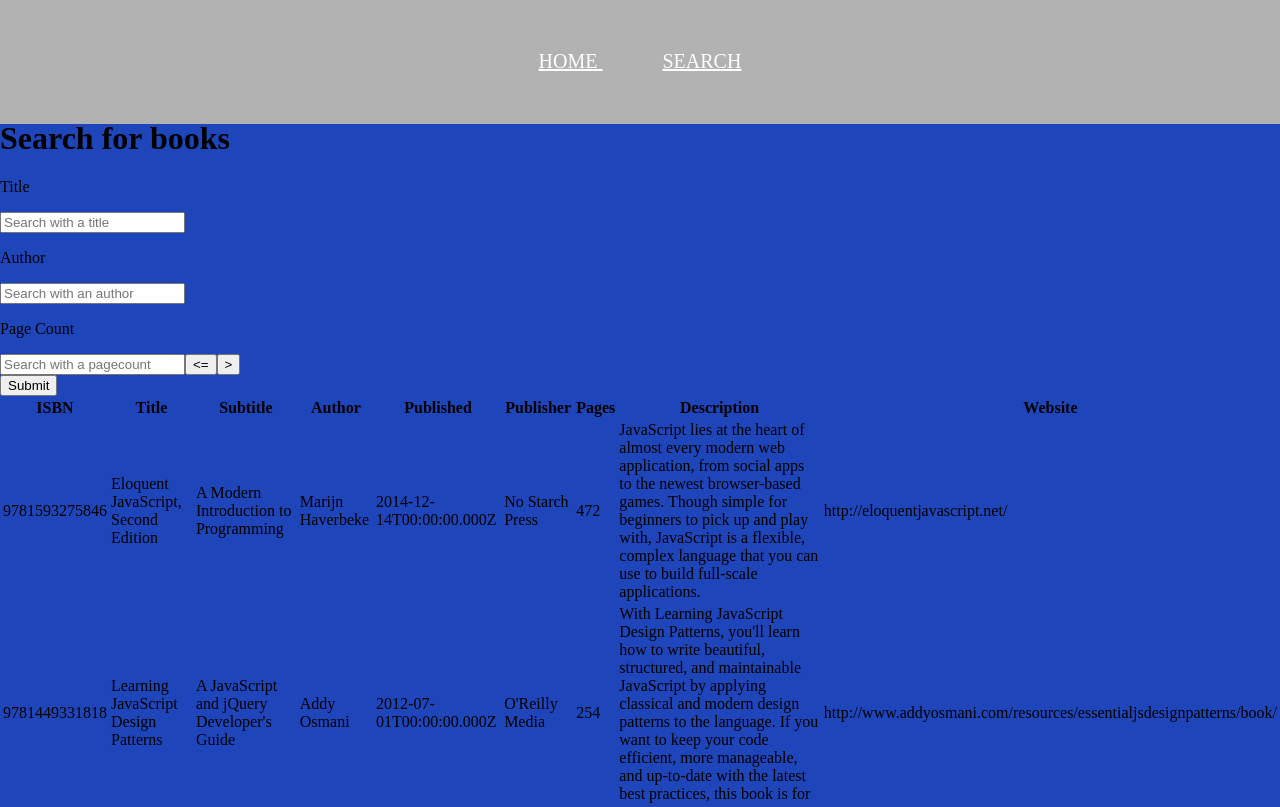
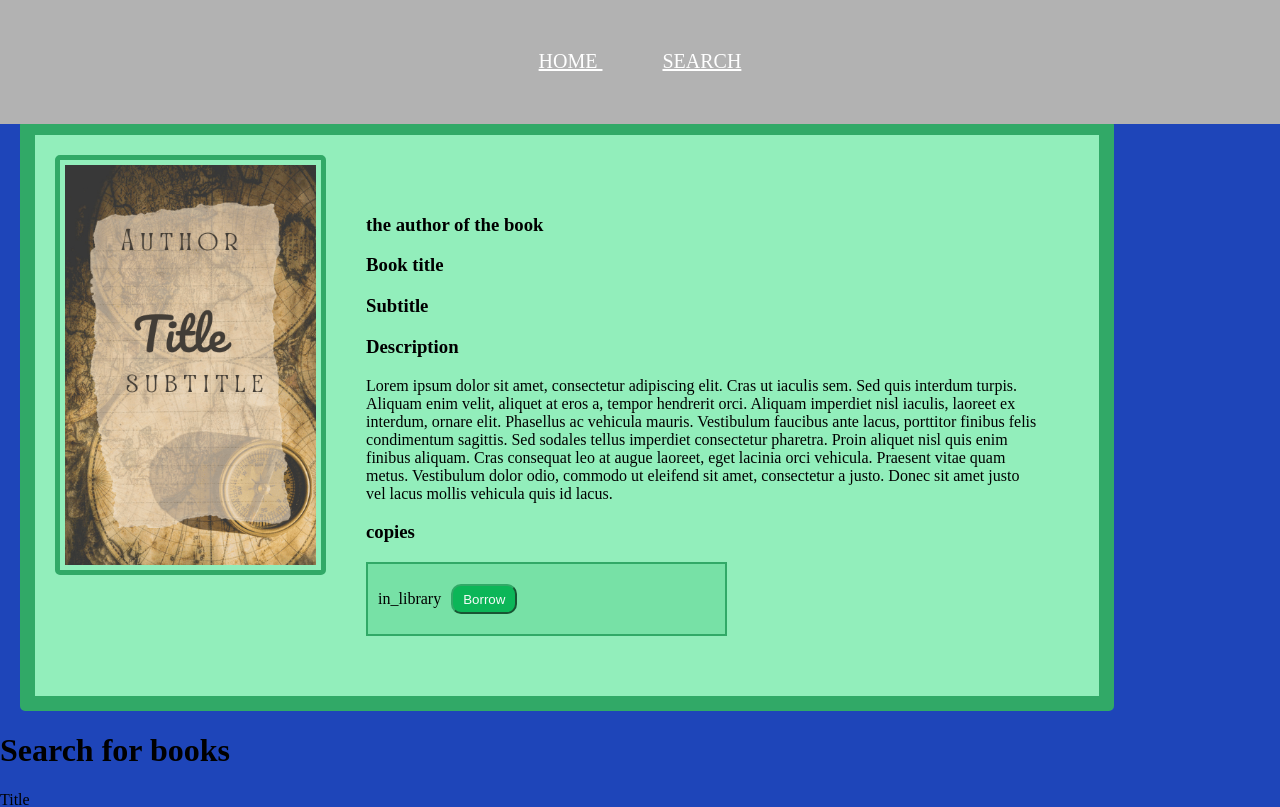
Before and after one commit to KariNurm/Library, a React (Create React App) app in the folder group-project/: page /search in a window 1280 px wide. Shown: the top 807 px of the page. Built offline with nearby package versions, Linux system fonts and the light colour scheme; data requests are answered from the project's data file.

Commit message:
move things around

```diff
--- a/group-project/src/BookComponent.css
+++ b/group-project/src/BookComponent.css
@@ -27,3 +27,20 @@ img {
     padding: 40px;
 
 }
+.book-copy {
+    border: 2px;
+    border-style: solid;
+    border-color: #31a967;
+    padding: 10px;
+    background-color: #77e1a6;
+    max-width: 50%;
+
+}
+.borrow-button {
+    padding: 5px 10px;
+    margin: 10px;
+    border-radius: 10px;
+    border-color: #31a967;
+    background-color: #0cb658;
+    color: #f6fcf9;
+}
--- a/group-project/src/BookComponent.js
+++ b/group-project/src/BookComponent.js
@@ -1,6 +1,7 @@
 import './BookComponent.css'
-import bookCover from './bookCover.png'
+import bookCover from './images/bookCover.png'
 import BookCopy from './BookCopy'
+import { formToJSON } from 'axios'
 const BookComponent = () => {
 
 
--- a/group-project/src/BookCopy.js
+++ b/group-project/src/BookCopy.js
@@ -1,23 +1,22 @@
-import BorrowButton from './BorrowButton'
 const BookCopy = () => {
-    const copies = [
+    const copies =
 		{
 			"id": "1",
 			"status": "in_library",
 			"borrower_id": null,
 			"due_date": null
 		}
-	]
+
     return(
-    <>
+    <div className='book-copy wrapper'>
 
-        {copies.status}
-        <p>tämä on kirja, jonka voi lainata</p>
-        if (copies.status === "in_library") {
-        <BorrowButton/>
-
+        <p>{copies.status}</p>
+        {copies.status === "in_library" &&
+            <button className="borrow-button">
+            Borrow
+        </button>
         }
-    </>
+    </div>
     )
 }
 export default BookCopy;
--- a/group-project/src/SearchPage.js
+++ b/group-project/src/SearchPage.js
@@ -1,5 +1,6 @@
 import './SearchPage.css'
 import {useState} from "react";
+import BookComponent from './BookComponent';
 
 const SearchPage = () => {
     const [searchTitle, setSearchTitle] = useState("");
@@ -63,6 +64,7 @@ const SearchPage = () => {
 
     return (
         <div className='searchPage'>
+            <BookComponent/>
             <h1>Search for books</h1>
             <p>Title</p>
             <input
```
Also changed, not shown: group-project/src/BorrowButton.js (deleted, +0 -11 lines), group-project/src/images/bookCover.png (renamed from group-project/src/bookCover.png).
